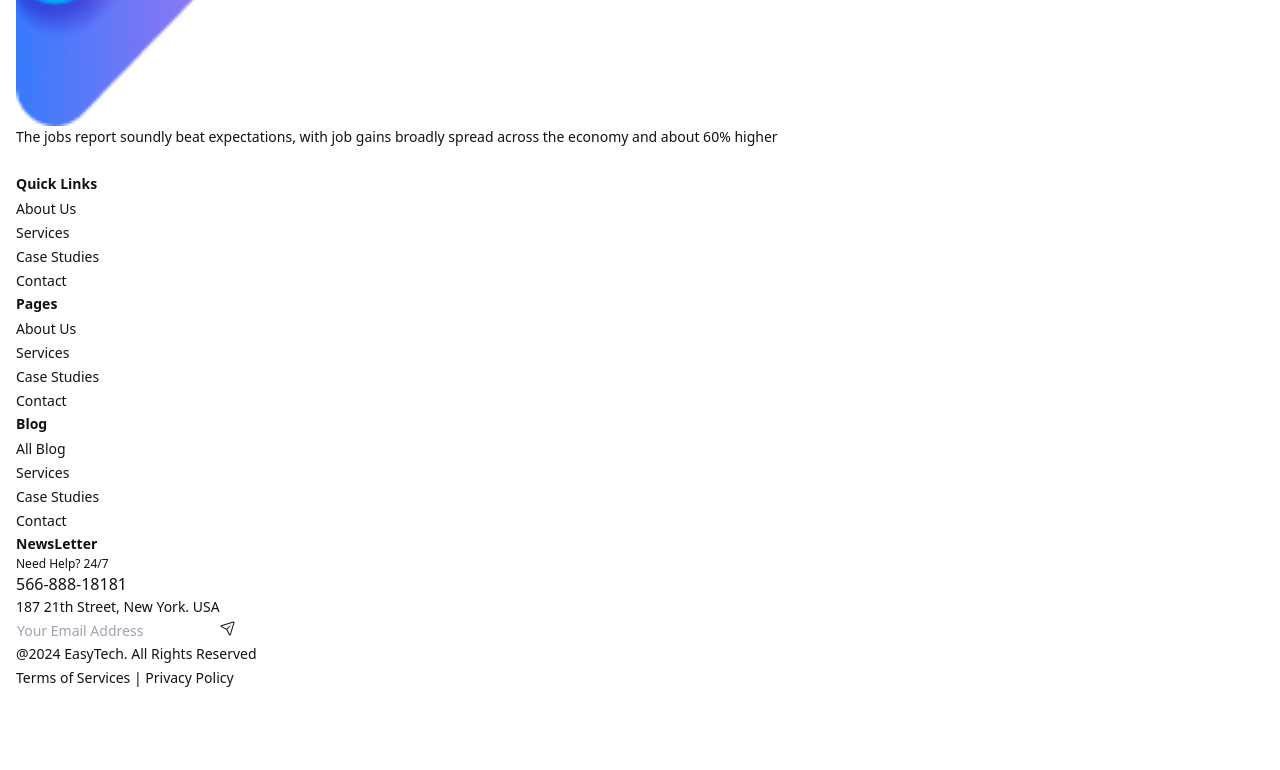
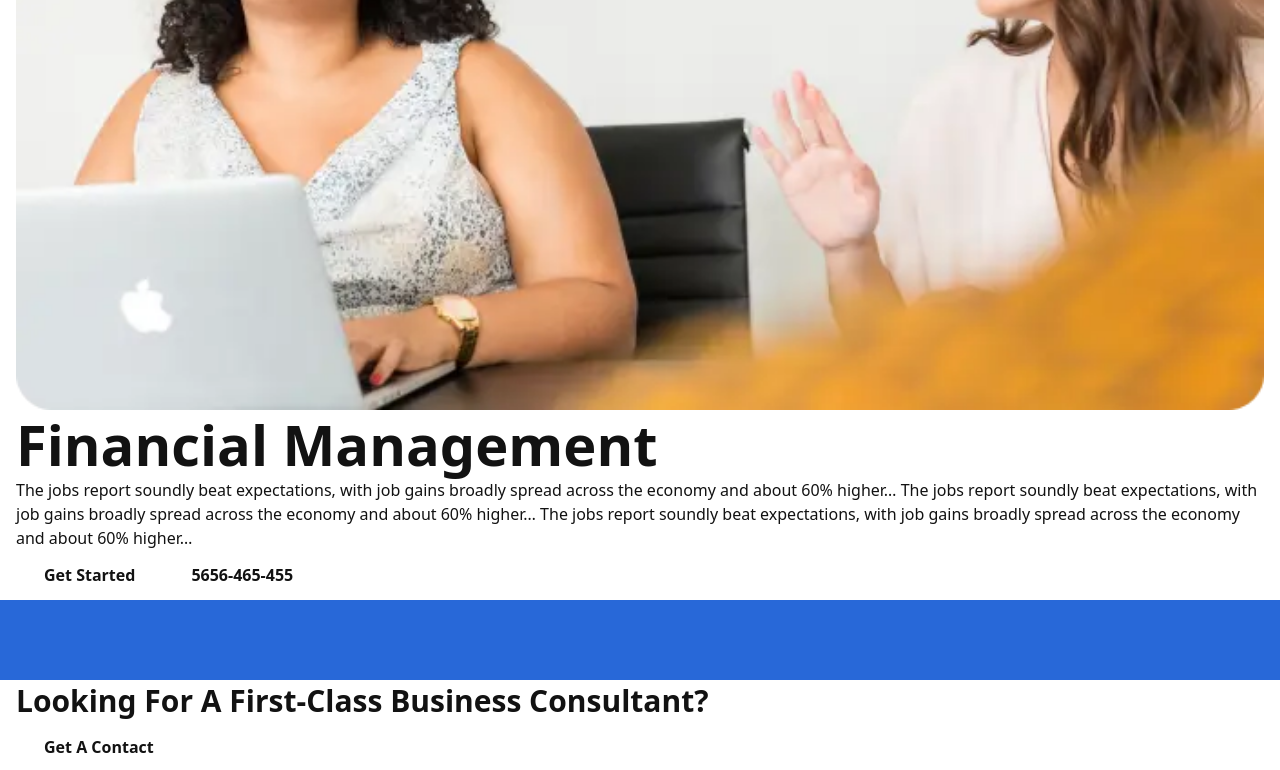
Before and after one commit to genuinelycool/nextjs-laravel-frontend, a Next.js app: page /about in a window 1280 px wide. Shown: the part 968-1738 px from the top of the page. Before the commit the page ends 1657 px from the top, so only its background shows below. Built offline with nearby package versions, Linux system fonts and the light colour scheme.

Commit message:
3 -About US Page Design Part 3

```diff
--- a/src/app/about/page.jsx
+++ b/src/app/about/page.jsx
@@ -2,6 +2,7 @@ import Footer from "@/components/Footer/Footer";
 import Menu from "@/components/Header/Menu/Menu";
 import TopNav from "@/components/Header/TopNav/TopNav";
 import Partner from "@/components/Partner/Partner";
+import AboutSection from "@/components/Section/AboutSection";
 import Breadcrumb from "@/components/Section/Breadcrumb";
 import React from "react";
 
@@ -20,6 +21,8 @@ const AboutPage = () => {
           title="About Us"
           desc="The jobs report soundly beat expectations, with job gains broadly spread across the economy and about 60% higher"
         />
+
+        <AboutSection />
       </main>
 
       <Partner className="lg:mt-[100px] sm:mt-16 mt-10" />
--- /dev/null
+++ b/src/components/Section/AboutSection.jsx
@@ -0,0 +1,60 @@
+import Image from "next/image";
+import React from "react";
+
+const AboutSection = () => {
+  return (
+    <div className="about-block lg:py-[100px] sm:py-16 py-10 bg-white">
+      <div className="container">
+        <div className="row flex max-lg:flex-col lg:items-center gap-y-6">
+          <div className="w-full lg:w-1/2">
+            <div className="bg-img w-full overflow-hidden rounded-3xl">
+              <Image
+                src="/images/assessment.webp"
+                width={4000}
+                height={4000}
+                alt=""
+                className="w-full h-full block"
+              />
+            </div>
+          </div>
+
+          <div className="w-full lg:w-1/2 flex-col lg:pl-20">
+            <div className="heading2">Financial Management</div>
+
+            <div className="nav-infor mt-8">
+              <div className="title text-secondary mt-4">
+                The jobs report soundly beat expectations, with job gains
+                broadly spread across the economy and about 60% higher… The jobs
+                report soundly beat expectations, with job gains broadly spread
+                across the economy and about 60% higher… The jobs report soundly
+                beat expectations, with job gains broadly spread across the
+                economy and about 60% higher…
+              </div>
+            </div>
+
+            <div className="button-block flex items-center gap-5 md:mt-10 mt-6 pb-2">
+              <a
+                href="#"
+                className="button-main text-white bg-blue-800 hover-button-black
+                    text-button rounded-full"
+              >
+                Get Started
+              </a>
+
+              <a
+                href="#"
+                className="button-main text-on-surface hover:bg-black hover:text-white
+                    hover:border-transparent bg-white text-button rounded-full border-2
+                    border-blue-800 flex items-center gap2"
+              >
+                5656-465-455
+              </a>
+            </div>
+          </div>
+        </div>
+      </div>
+    </div>
+  );
+};
+
+export default AboutSection;
```
